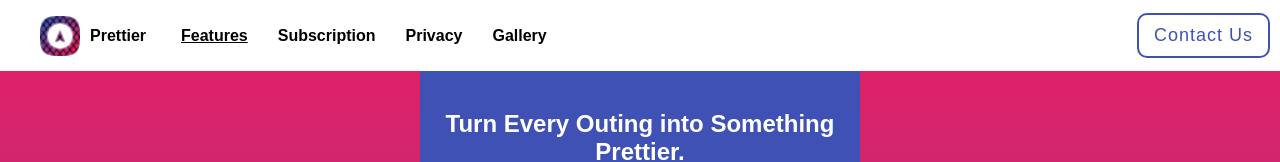
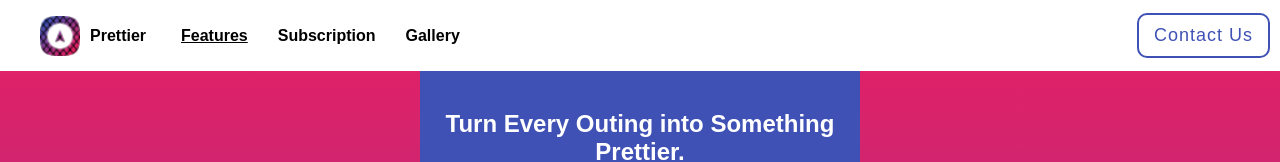
Before and after one commit to lidd-prettier/lidd-prettier.github.io, a React (Create React App) app: page / in a window 1280 px wide. Shown: the top 162 px of the page. Built offline with nearby package versions, Linux system fonts and the light colour scheme.

Commit message:
removed privacy from the nav bar

```diff
--- a/src/App.js
+++ b/src/App.js
@@ -69,16 +69,6 @@ function App() {
               }}
             >
               Subscription
-            </Link>
-            <Link
-              to="/privacy"
-              className={view === 'privacy' ? 'active' : ''}
-              onClick={() => {
-                setView('privacy');
-                closeMenu();
-              }}
-            >
-              Privacy
             </Link>
             <Link
               to="/gallery"
```
